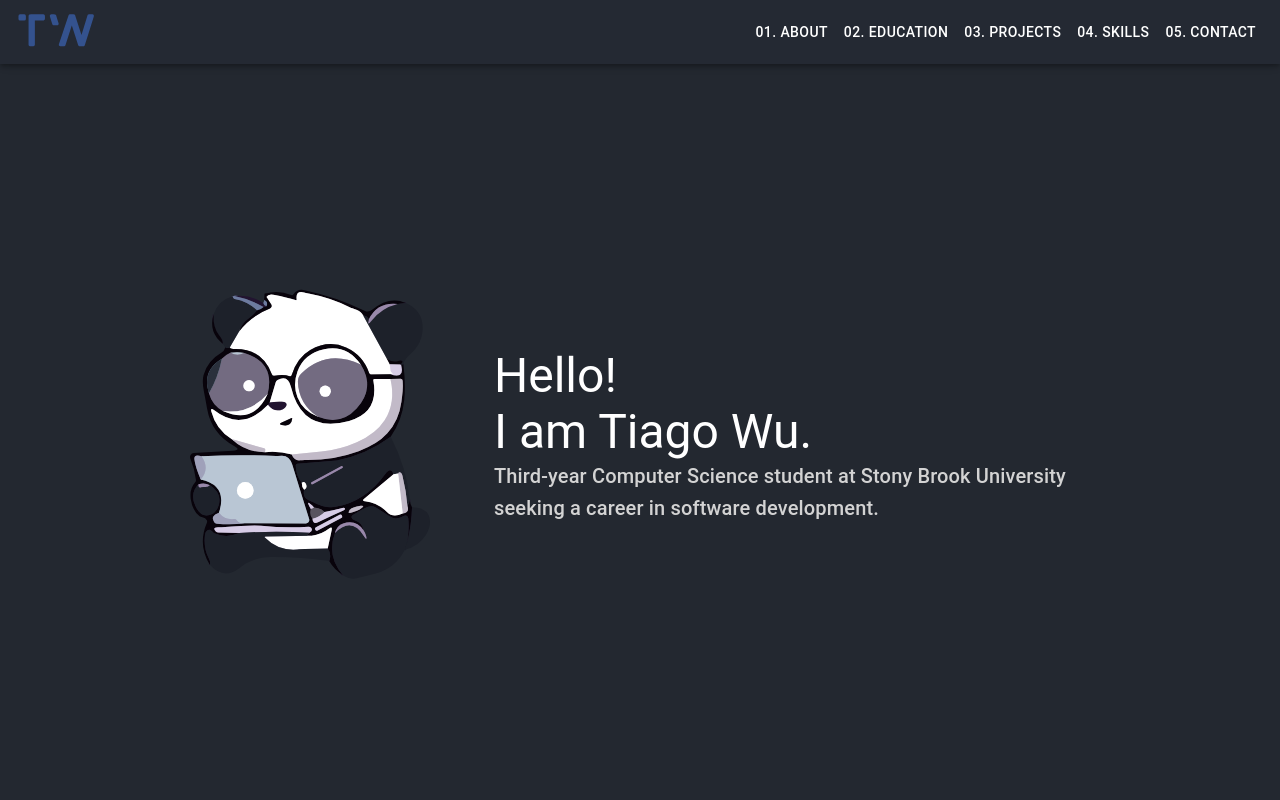
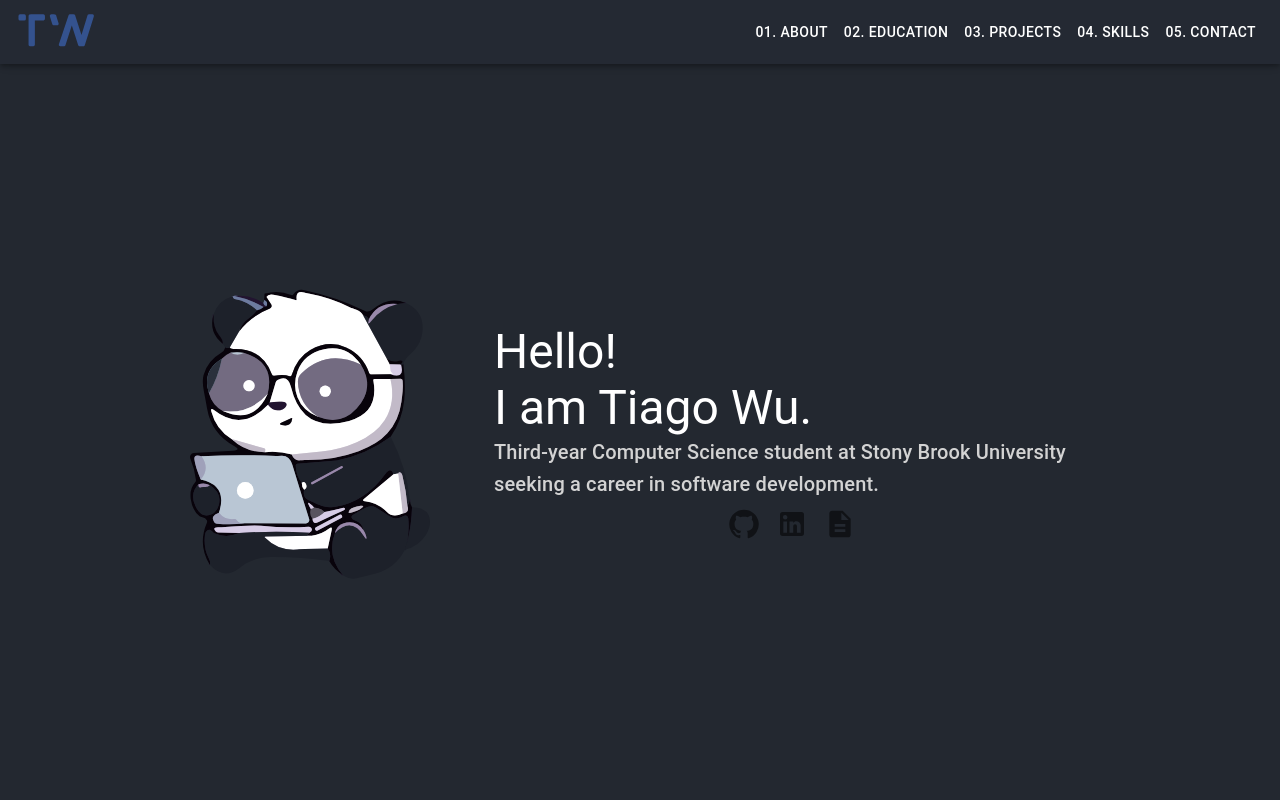
Before and after one commit to tiagowu/portfolio-website, a React (Create React App) app: page / in a window 1280 px wide. Shown: the top 800 px of the page. Built offline with nearby package versions, Linux system fonts and the light colour scheme; no server answers.

Commit message:
Add buttons for contact links and resume

```diff
--- a/src/components/Header.jsx
+++ b/src/components/Header.jsx
@@ -1,6 +1,10 @@
 import NavBar from "./NavBar";
 import { ReactComponent as Panda } from "../assets/Panda.svg";
-import { Box, Container, Typography } from "@mui/material";
+
+import { Box, Container, IconButton, Typography } from "@mui/material";
+import GitHubIcon from "@mui/icons-material/GitHub";
+import LinkedInIcon from "@mui/icons-material/LinkedIn";
+import ResumeIcon from "@mui/icons-material/Description";
 
 const Header = () => {
   return (
@@ -17,12 +21,29 @@ const Header = () => {
         <Box minWidth={{ xs: "180px", sm: "240px" }} paddingRight={{ sm: "64px" }} paddingBottom={{ xs: "16px", sm: "0px" }}>
           <Panda />
         </Box>
-        <Box display="flex" alignItems="flex-start" justifyContent="center" flexDirection="column">
+        <Box display="flex" flexDirection="column">
           <Typography sx={{ typography: { xs: "h4", sm: "h3" }, color: "white" }}>Hello!</Typography>
           <Typography sx={{ typography: { xs: "h4", sm: "h3" }, color: "white" }}>I am Tiago Wu.</Typography>
           <Typography sx={{ typography: { xs: "h6" }, color: "lightgray" }}>
             Third-year Computer Science student at Stony Brook University seeking a career in software development.
           </Typography>
+          <Box display="flex" justifyContent="center" alignItems="center" flexDirection="row">
+            <a href="https://www.github.com/tiagowu" target="_blank" rel="noopener noreferrer">
+              <IconButton disableRipple>
+                <GitHubIcon sx={{ fontSize: "32px" }} />
+              </IconButton>
+            </a>
+            <a href="https://www.linkedin.com/in/tiago-wu/" target="_blank" rel="noopener noreferrer">
+              <IconButton disableRipple>
+                <LinkedInIcon sx={{ fontSize: "32px" }} />
+              </IconButton>
+            </a>
+            <a href="" target="_blank" rel="noopener noreferrer">
+              <IconButton disableRipple>
+                <ResumeIcon sx={{ fontSize: "32px" }} />
+              </IconButton>
+            </a>
+          </Box>
         </Box>
       </Box>
     </Container>
```
